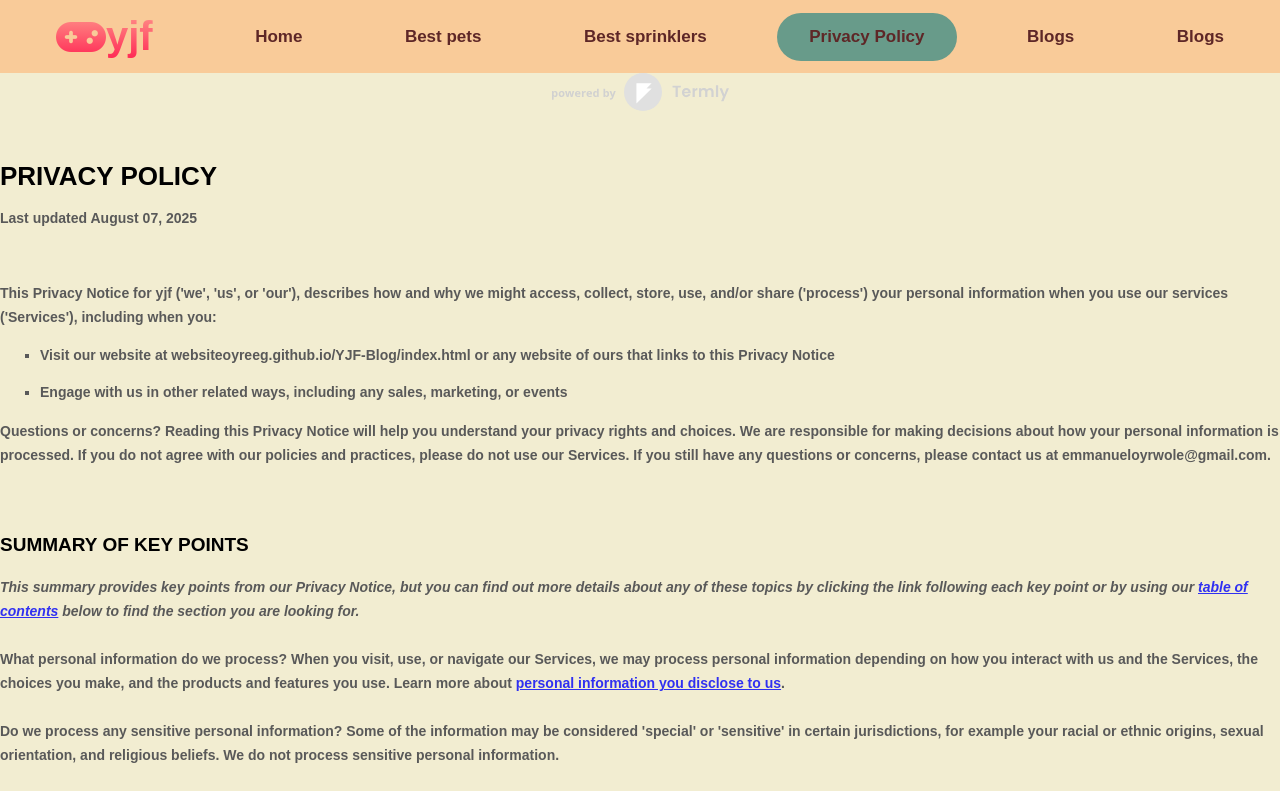
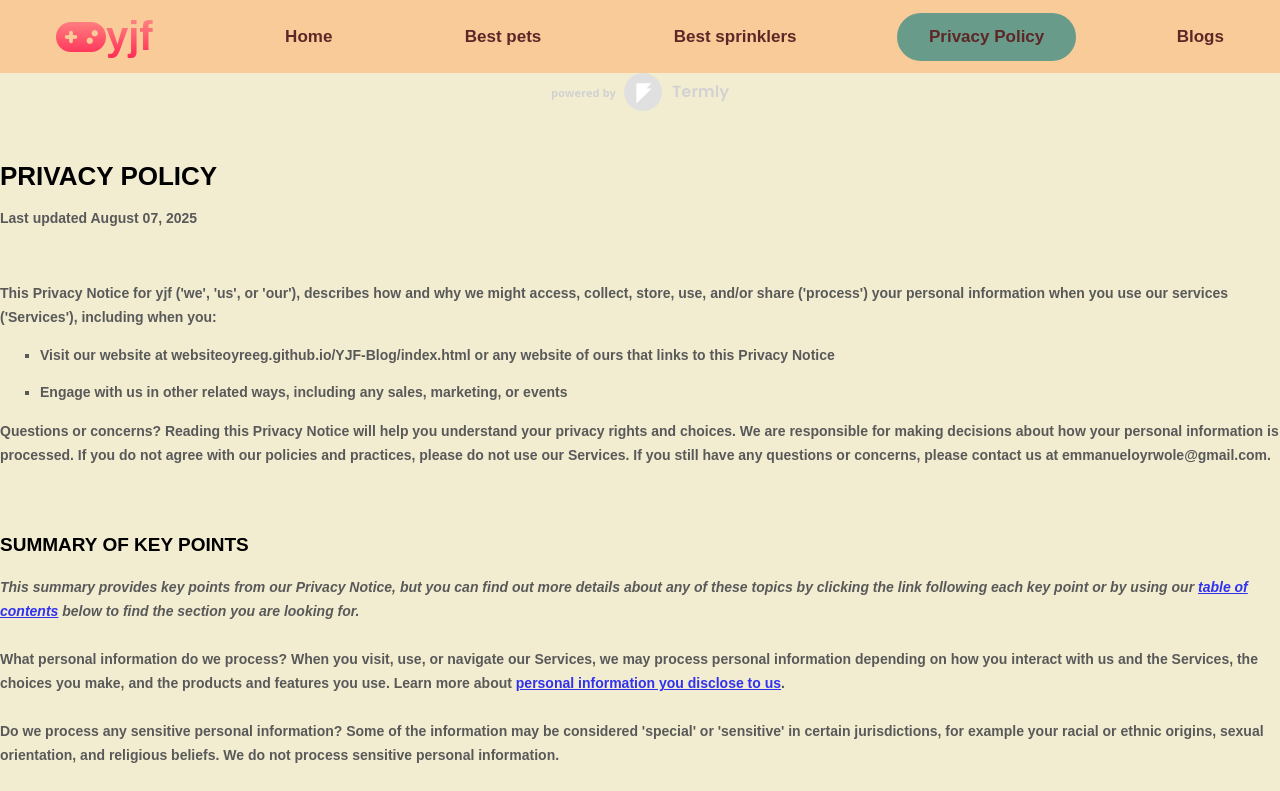
Before and after one commit to websiteoyreeg/YJF-Blog-Grow-A-Garden, a plain HTML site: page privacy.html in a window 1280 px wide. Shown: the top 791 px of the page. Drawn offline with Linux system fonts and the light colour scheme.

Commit message:
Update privacy.html

```diff
--- a/privacy.html
+++ b/privacy.html
@@ -25,7 +25,7 @@
         <a href="#blog">Blogs</a>
 
 
-        <a href="#blog">Blogs</a>
+
     </div>
 
     <style>
```
